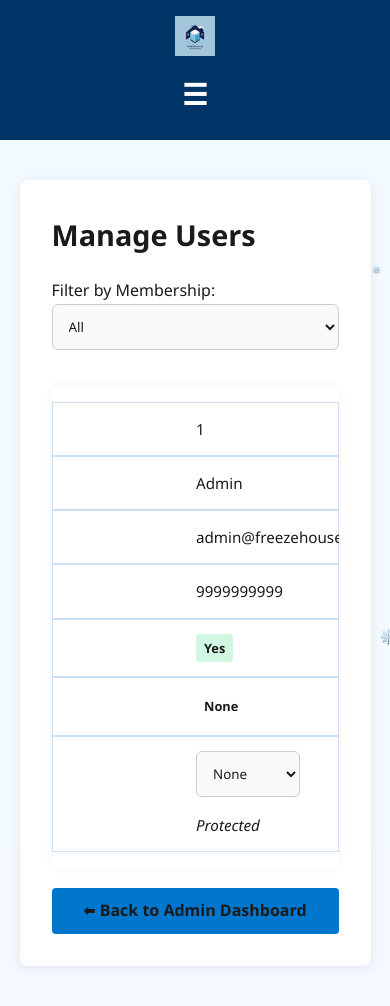
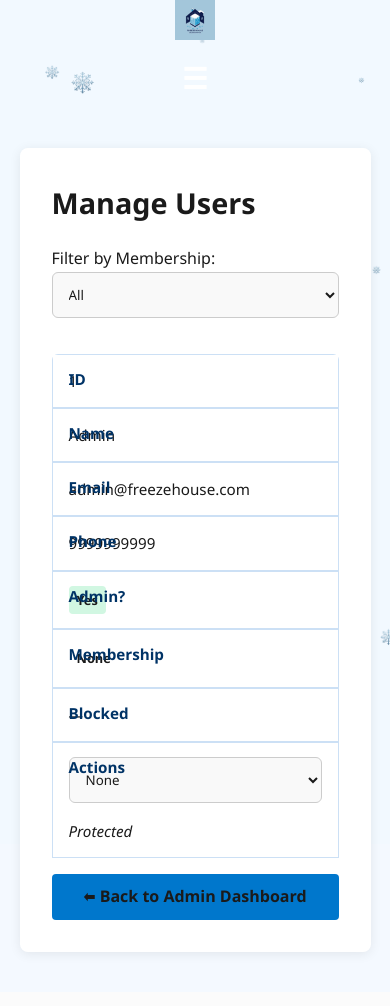
Before and after one commit to manish-1994/freezehouse-flask, a Flask app: page /admin/users in a window 390 px wide. After the commit the page ends 957 px from the top, so only its background shows below. Run offline with Flask 3, Linux system fonts and the light colour scheme; a user stored in the database is signed in; data comes from the database, SQL or seed files in the repository; parts of the project's set-up code (start-up, migrations or seed data) failed here and were passed over.

Commit message:
added responsiveness

```diff
--- a/app.py
+++ b/app.py
@@ -76,6 +76,8 @@ class User(db.Model, UserMixin):
     is_member = db.Column(db.Boolean, default=False)
     membership_type = db.Column(db.String(50), default="None")
     gender = db.Column(db.String(10), nullable=True)
+    is_blocked = db.Column(db.Boolean, default=False)
+
 
 
 
@@ -220,6 +222,20 @@ def google_login():
 
     flash("Logged in with Google!", "success")
     return redirect(url_for('dashboard' if not user.is_admin else 'admin'))
+
+# ========== Phone Number Management ==========
+@app.route('/add-phone', methods=['POST'])
+@login_required
+def add_phone():
+    phone = request.form.get('phone')
+    if phone and phone.isdigit() and len(phone) == 10:
+        current_user.phone = phone
+        db.session.commit()
+        flash("📱 Phone number added successfully.", "success")
+    else:
+        flash("❌ Invalid phone number. Please enter a 10-digit number.", "danger")
+    return redirect(url_for('dashboard'))
+
 
 # CONTINUES BELOW ⬇️
 # ========== Auth & Registration ==========
@@ -406,13 +422,15 @@ def dashboard():
 
         flash("✅ Appointment booked successfully.")
         return redirect(url_for('dashboard'))
+    missing_phone = not current_user.phone
 
     return render_template(
         'dashboard.html',
         appointments=appointments,
         bath_types=bath_types,
         booked_slots=booked_slots,
-        current_date=date.today().isoformat()
+        current_date=date.today().isoformat(),
+        missing_phone=missing_phone
     )
 
 @app.route('/make_member/<int:user_id>', methods=['GET','POST'])
@@ -481,9 +499,31 @@ def whatsapp_booking():
     return render_template('whatsapp_booking.html', bath_types=bath_types)
 
 # ========== Continue? ==========
-# Next part: Admin panel, delete users, reschedule, init-db, etc.
+# Next part: Admin panel, delete users, reschedule, init-db, block etc.
 
 # ========== Appointment Rescheduling ==========
+
+@app.route('/admin/block_user/<int:user_id>', methods=['POST'])
+@login_required
+def block_user(user_id):
+    if not current_user.is_admin:
+        flash("Access denied", "danger")
+        return redirect(url_for('home'))
+
+    user = User.query.get_or_404(user_id)
+    user.is_blocked = not user.is_blocked
+    db.session.commit()
+    flash(f"User {user.email} has been {'blocked' if user.is_blocked else 'unblocked'}.", "info")
+    return redirect(url_for('admin_users'))
+
+@app.before_request
+def block_logged_in_users():
+    if current_user.is_authenticated and current_user.is_blocked:
+        logout_user()
+        flash("❌ Your account has been blocked.", "danger")
+        return redirect(url_for('login'))
+
+
 @app.route('/reschedule/<int:id>', methods=['GET', 'POST'])
 @login_required
 def reschedule_appointment(id):
--- a/static/css/admin_users.css
+++ b/static/css/admin_users.css
@@ -1,6 +1,3 @@
-/* admin_users.css */
-
-/* General Page Style */
 body {
   font-family: 'Segoe UI', Tahoma, Geneva, Verdana, sans-serif;
   background-color: #f4f9ff;
@@ -9,24 +6,21 @@ body {
   color: #0C254C;
 }
 
-/* Container */
 .container {
-    max-width: 900px;
+  max-width: 1000px;
   margin: 40px auto;
   padding: 2rem;
-    background: #ffffff;
+  background: #fff;
   border-radius: 8px;
   box-shadow: 0 2px 12px rgba(0, 0, 0, 0.08);
 }
 
-/* Headings */
 h2 {
   color: #003366;
   margin-bottom: 20px;
   font-size: 1.8rem;
 }
 
-/* Flash Messages */
 .flash {
   padding: 12px 16px;
   border-radius: 6px;
@@ -44,15 +38,16 @@ h2 {
   color: #cc0000;
 }
 
-/* Table Styles */
+.filter-form {
+  margin-bottom: 20px;
+}
+
 table {
   width: 100%;
   border-collapse: collapse;
   background-color: white;
-    box-shadow: 0 0 10px rgba(0, 0, 0, 0.05);
   border-radius: 6px;
   overflow: hidden;
-    margin-bottom: 20px;
 }
 
 table th,
@@ -70,15 +65,6 @@ table th {
   font-weight: 600;
 }
 
-table tr:nth-child(even) {
-    background-color: #f0f7ff;
-}
-
-table tr:hover {
-    background-color: #e6f2ff;
-}
-
-/* Badges */
 .badge {
   display: inline-block;
   padding: 4px 8px;
@@ -98,7 +84,21 @@ table tr:hover {
   color: #c0392b;
 }
 
-/* Delete Link */
+.badge-gold {
+  background: gold;
+  color: black;
+}
+
+.badge-platinum {
+  background: #e5e4e2;
+  color: #333;
+}
+
+.badge-diamond {
+  background: #b9f2ff;
+  color: #0e3d5c;
+}
+
 .delete-link {
   color: #e74c3c;
   text-decoration: none;
@@ -114,13 +114,6 @@ table tr:hover {
   color: #fff;
 }
 
-/* Protected Text */
-.protected {
-    color: gray;
-    font-style: italic;
-}
-
-/* Back Button */
 .btn {
   display: inline-block;
   background-color: #0077cc;
@@ -136,103 +129,84 @@ table tr:hover {
   background-color: #005fa3;
 }
 
-/* Mobile Responsive Table */
+.protected {
+  color: gray;
+  font-style: italic;
+}
+
+.switch {
+  position: relative;
+  display: inline-block;
+  width: 46px;
+  height: 24px;
+}
+
+.switch input {
+  opacity: 0;
+  width: 0;
+  height: 0;
+}
+
+.slider {
+  position: absolute;
+  cursor: pointer;
+  top: 0;
+  left: 0;
+  right: 0;
+  bottom: 0;
+  background-color: #ccc;
+  transition: 0.2s;
+  border-radius: 34px;
+}
+
+.slider:before {
+  position: absolute;
+  content: "";
+  height: 18px;
+  width: 18px;
+  left: 3px;
+  bottom: 3px;
+  background-color: white;
+  transition: 0.2s;
+  border-radius: 50%;
+}
+
+input:checked + .slider {
+  background-color: #28a745;
+}
+
+input:checked + .slider:before {
+  transform: translateX(22px);
+}
+
+/* 📱 Responsive Table */
 @media (max-width: 768px) {
   table, thead, tbody, th, td, tr {
     display: block;
   }
 
-    table tr {
+  thead {
+    display: none;
+  }
+
+  tr {
     margin-bottom: 1rem;
   }
 
-    table td {
+  td {
+    position: relative;
     padding-left: 50%;
-        position: relative;
+    border: 1px solid #cce0f5;
   }
 
-    table td::before {
-        content: attr(data-label);
+  td::before {
     position: absolute;
+    top: 12px;
     left: 16px;
-        top: 12px;
+    width: 45%;
+    white-space: nowrap;
     font-weight: bold;
     color: #003366;
-    }
-
-    table th {
-        display: none;
+    content: attr(data-label);
   }
 }
-
-/* === Admin Navbar === */
-.admin-navbar {
-  background-color: #003366;
-  padding: 1rem;
-  color: white;
-  position: sticky;
-  top: 0;
-  z-index: 1000;
-}
-
-.navbar-container {
-  display: flex;
-  justify-content: space-between;
-  align-items: center;
-  flex-wrap: wrap;
-}
-
-.header-logo {
-  height: 40px;
-}
-
-.nav-links {
-  display: flex;
-  gap: 16px;
-  align-items: center;
-}
-
-.nav-links a {
-  color: white;
-  text-decoration: none;
-  padding: 8px 12px;
-  font-weight: bold;
-  border-radius: 4px;
-}
-
-.nav-links a:hover {
-  background-color: rgba(255, 255, 255, 0.1);
-}
-
-.burger {
-  display: none;
-  font-size: 1.8rem;
-  background: none;
-  border: none;
-  color: white;
-  cursor: pointer;
-}
-
-/* 📱 Responsive Admin Navbar */
-@media (max-width: 768px) {
-  .burger {
-    display: block;
-  }
-
-  .nav-links {
-    display: none;
-    flex-direction: column;
-    width: 100%;
-    background-color: #003366;
-    margin-top: 10px;
-  }
-
-  .nav-links.show {
-    display: flex;
-  }
-
-  .nav-links a {
-    padding: 12px 20px;
-    width: 100%;
-  }
-}
--- a/templates/admin_users.html
+++ b/templates/admin_users.html
@@ -1,21 +1,22 @@
 {% extends 'admin_base.html' %}
 
 {% block title %}Admin - Users{% endblock %}
+
+{% block head %}
+  <link rel="stylesheet" href="{{ url_for('static', filename='css/admin_users.css') }}">
+{% endblock %}
 
 {% block content %}
 <div class="container">
   {% with messages = get_flashed_messages() %}
     {% if messages %}
-      <div class="flash flash-success">
-        {{ messages[0] }}
-      </div>
+      <div class="flash flash-success">{{ messages[0] }}</div>
     {% endif %}
   {% endwith %}
 
   <h2>Manage Users</h2>
 
-  <!-- Filter Dropdown -->
-  <form method="GET" action="{{ url_for('admin_users') }}" style="margin-bottom: 20px;">
+  <form method="GET" action="{{ url_for('admin_users') }}" class="filter-form">
     <label>Filter by Membership:</label>
     <select name="filter" onchange="this.form.submit()">
       <option value="All" {% if current_filter == 'All' %}selected{% endif %}>All</option>
@@ -25,6 +26,7 @@
     </select>
   </form>
 
+  <div class="table-wrapper">
     <table>
       <thead>
         <tr>
@@ -34,41 +36,50 @@
           <th>Phone</th>
           <th>Admin?</th>
           <th>Membership</th>
+          <th>Blocked</th>
           <th>Actions</th>
         </tr>
       </thead>
       <tbody>
         {% for user in users %}
         <tr>
-        <td>{{ user.id }}</td>
-        <td>{{ user.username }}</td>
-        <td>{{ user.email }}</td>
-        <td>{{ user.phone or '—' }}</td>
-        <td>
-          {% if user.is_admin %}
-            <span class="badge badge-yes">Yes</span>
-          {% else %}
-            <span class="badge badge-no">No</span>
-          {% endif %}
+          <td data-label="ID">{{ user.id }}</td>
+          <td data-label="Name">{{ user.username }}</td>
+          <td data-label="Email">{{ user.email }}</td>
+          <td data-label="Phone">{{ user.phone or '—' }}</td>
+          <td data-label="Admin?">
+            <span class="badge {{ 'badge-yes' if user.is_admin else 'badge-no' }}">
+              {{ 'Yes' if user.is_admin else 'No' }}
+            </span>
           </td>
-        <td>
+          <td data-label="Membership">
             {% if user.membership_type %}
               <span class="badge badge-{{ user.membership_type|lower }}">{{ user.membership_type }}</span>
             {% else %}
               <span class="badge badge-no">None</span>
             {% endif %}
           </td>
-        <td>
-          <!-- Membership Form -->
-          <form method="POST" style="display:inline-block;">
+          <td data-label="Blocked">
+            {% if not user.is_admin %}
+              <form method="POST" action="{{ url_for('block_user', user_id=user.id) }}">
+                <label class="switch">
+                  <input type="checkbox" name="is_blocked" onchange="this.form.submit()" {% if user.is_blocked %}checked{% endif %}>
+                  <span class="slider round"></span>
+                </label>
+              </form>
+            {% else %}
+              <em class="protected">—</em>
+            {% endif %}
+          </td>
+          <td data-label="Actions">
+            <form method="POST" style="display:inline;">
               <input type="hidden" name="user_id" value="{{ user.id }}">
               <select name="membership_type" onchange="this.form.submit()">
                 {% for level in membership_levels %}
-                <option value="{{ level }}" {% if user.membership_type == level or (not user.membership_type and level == 'None') %}selected{% endif %}>{{ level }}</option>
+                  <option value="{{ level }}" {% if user.membership_type == level %}selected{% endif %}>{{ level }}</option>
                 {% endfor %}
               </select>
             </form>
-
             {% if not user.is_admin %}
               <a href="{{ url_for('delete_user', id=user.id) }}" class="delete-link" onclick="return confirm('Are you sure?')">🗑️ Delete</a>
             {% else %}
@@ -79,28 +90,8 @@
         {% endfor %}
       </tbody>
     </table>
+  </div>
 
   <a href="{{ url_for('admin') }}" class="btn">⬅ Back to Admin Dashboard</a>
 </div>
-
-<style>
-  .badge-gold {
-    background: gold;
-    color: black;
-    padding: 4px 8px;
-    border-radius: 4px;
-  }
-  .badge-platinum {
-    background: #e5e4e2;
-    color: #333;
-    padding: 4px 8px;
-    border-radius: 4px;
-  }
-  .badge-diamond {
-    background: #b9f2ff;
-    color: #0e3d5c;
-    padding: 4px 8px;
-    border-radius: 4px;
-  }
-</style>
 {% endblock %}
```
Also changed, not shown: migrations/versions/10d679525053_add_is_blocked_column_to_user.py (added, +32 -0 lines), templates/dashboard.html (+7 -3 lines). Lines whose indentation alone changed are shown as unchanged.
